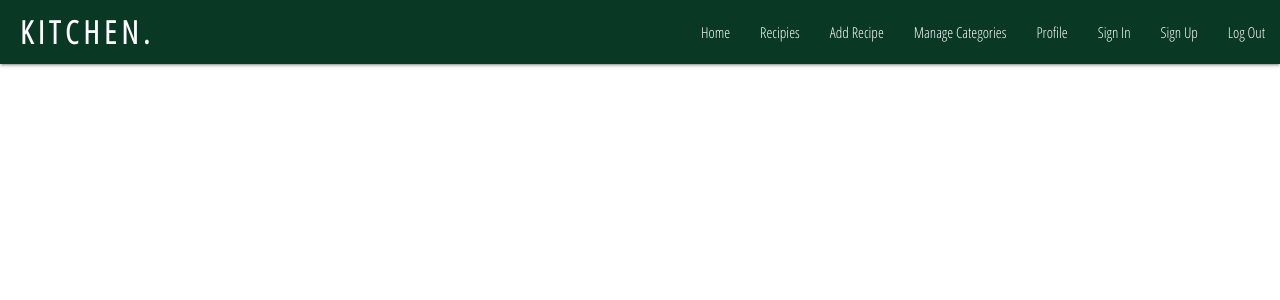
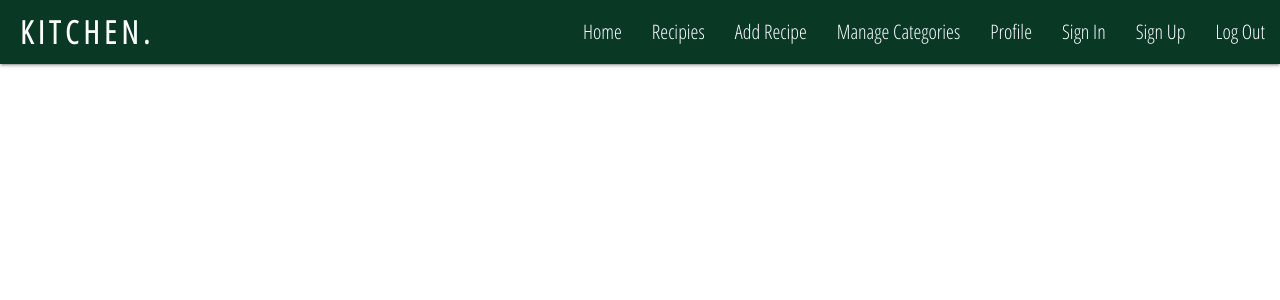
Before and after one commit to Code-Institute-Submissions/Kitchen, a Flask app: page / in a window 1280 px wide. Shown: the top 300 px of the page. Run offline with Flask 2, Linux system fonts and the light colour scheme; data that the repository does not hold is empty; some libraries are stand-ins or nearby versions.

Commit message:
Change font size on navbar links

```diff
--- a/static/css/style.css
+++ b/static/css/style.css
@@ -12,6 +12,10 @@
     text-transform: uppercase;
 }
 
+.navbar-text a {
+    font-size: 20px!important;
+}
+
 /* navbar ---------------------------------------- */
 .nav-extended {
     background-color: #093824;
--- a/templates/base.html
+++ b/templates/base.html
@@ -22,27 +22,27 @@
             <a href="{{ url_for('get_recipies') }}" class="brand-logo open-sans logo-text">Kitchen.</a>
             <a href="#" data-target="mobile-demo" class="sidenav-trigger"><i class="fas fa-bars"></i></a>
             <ul class="right hide-on-med-and-down open-sans">
-                <li><a href="{{ url_for('get_recipies') }}">Home</a></li>
-                <li><a href="#">Recipies</a></li>
-                <li><a href="#">Add Recipe</a></li>
-                <li><a href="#">Manage Categories</a></li>
-                <li><a href="#">Profile</a></li>
-                <li><a href="#">Sign In</a></li>
-                <li><a href="#">Sign Up</a></li>
-                <li><a href="#">Log Out</a></li>
+                <li class="navbar-text"><a href="{{ url_for('get_recipies') }}">Home</a></li>
+                <li class="navbar-text"><a href="#">Recipies</a></li>
+                <li class="navbar-text"><a href="#">Add Recipe</a></li>
+                <li class="navbar-text"><a href="#">Manage Categories</a></li>
+                <li class="navbar-text"><a href="#">Profile</a></li>
+                <li class="navbar-text"><a href="#">Sign In</a></li>
+                <li class="navbar-text"><a href="#">Sign Up</a></li>
+                <li class="navbar-text"><a href="#">Log Out</a></li>
             </ul>
             </div>
         </nav>
         <!-- navbar collapsed -->
         <ul class="sidenav open-sans" id="mobile-demo">
-            <li><a href="{{ url_for('get_recipies') }}">Home</a></li>
-                <li><a href="#">Recipies</a></li>
-                <li><a href="#">Add Recipe</a></li>
-                <li><a href="#">Manage Categories</a></li>
-                <li><a href="#">Profile</a></li>
-                <li><a href="#">Sign In</a></li>
-                <li><a href="#">Sign Up</a></li>
-                <li><a href="#">Log Out</a></li>
+            <li class="navbar-text"><a href="{{ url_for('get_recipies') }}">Home</a></li>
+            <li class="navbar-text"><a href="#">Recipies</a></li>
+            <li class="navbar-text"><a href="#">Add Recipe</a></li>
+            <li class="navbar-text"><a href="#">Manage Categories</a></li>
+            <li class="navbar-text"><a href="#">Profile</a></li>
+            <li class="navbar-text"><a href="#">Sign In</a></li>
+            <li class="navbar-text"><a href="#">Sign Up</a></li>
+            <li class="navbar-text"><a href="#">Log Out</a></li>
         </ul>
     </header>
 
```
